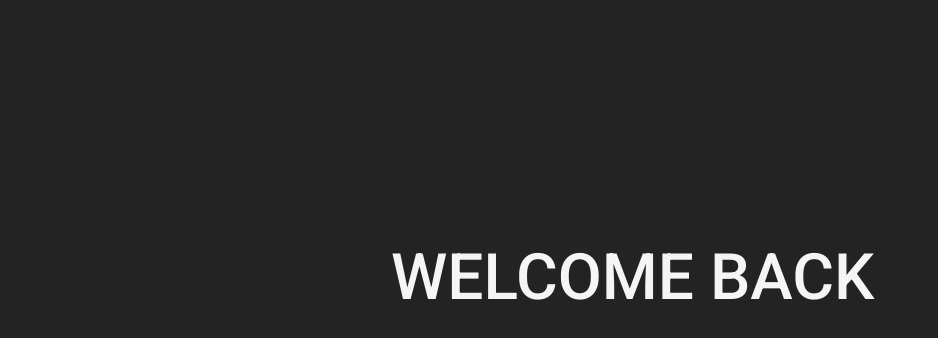
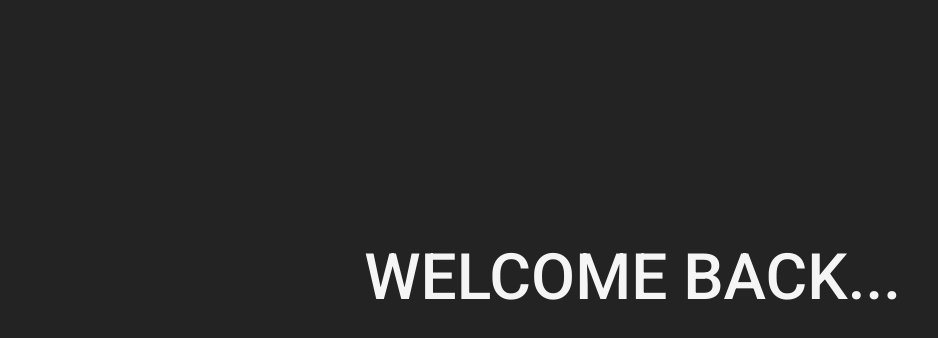
Before and after one commit to ScanBe/Whitesmoke, a plain HTML site: page index.html in a window 1280 px wide. Shown: the part 74-412 px from the top of the page, without its empty margins (0-938 px from the left). Drawn offline with nearby package versions, Linux system fonts and the light colour scheme.

Commit message:
VSC Linkage

```diff
--- a/index.html
+++ b/index.html
@@ -38,7 +38,7 @@
     </header>
     <main>
         <section id="introContainer">
-            <h1 id="welcomeMsg">WELCOME BACK</h1>
+            <h1 id="welcomeMsg">WELCOME BACK...</h1>
         </section>
     </main>
     <script src="/app.js"></script>
```
